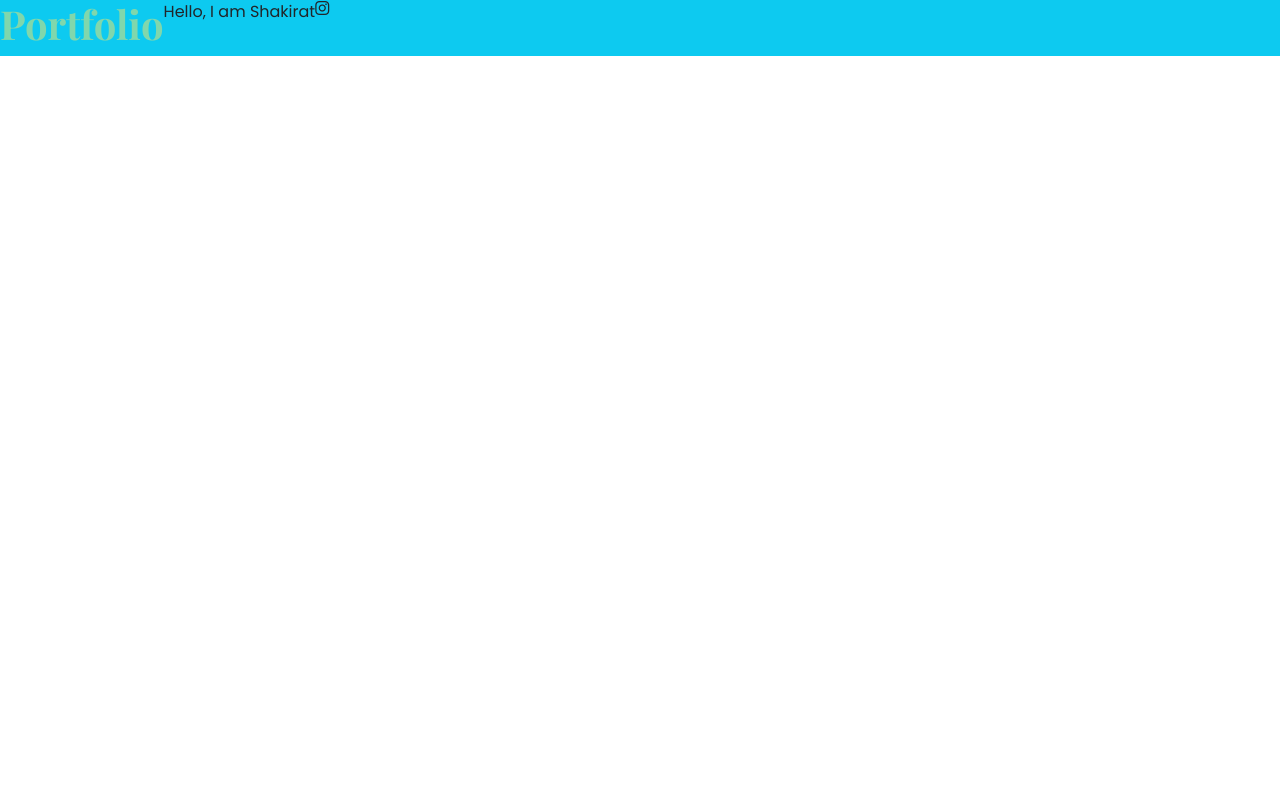
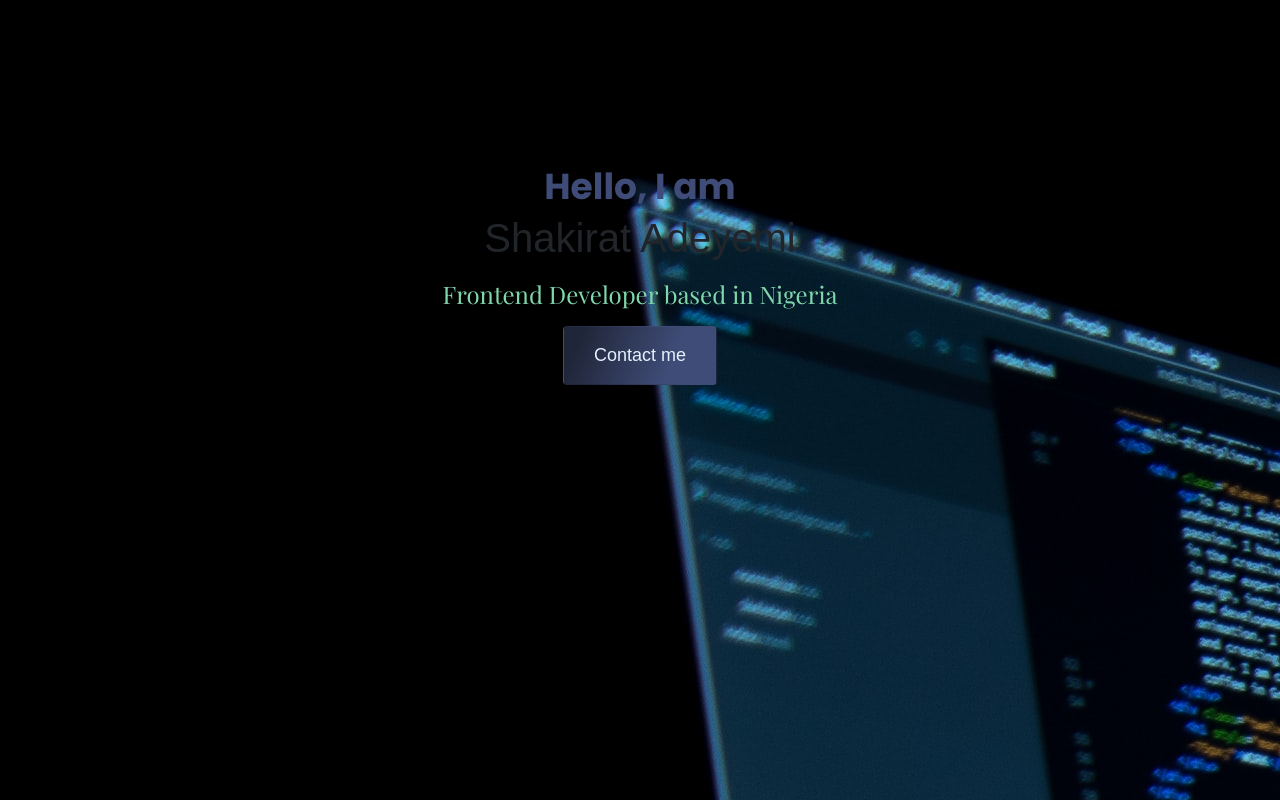
Before and after one commit to shakiratkemi/Portfolio-project, a plain HTML site: page index.html in a window 1280 px wide. Drawn offline with nearby package versions, Linux system fonts and the light colour scheme; a web font is replaced by a local one.

Commit message:
added images, updated the css and html

```diff
--- a/index.html
+++ b/index.html
@@ -32,10 +32,13 @@
     ></script>
   </head>
   <body>
-    <div class="d-flex bg-info">
-      <h1>Portfolio</h1>
-      <p>Hello, I am Shakirat</p>
-      <i class="fa-brands fa-instagram"></i>
+    <div class="container">
+      <div class="content text-center">
+        <p>Hello, I am</p>
+        <h1>Shakirat Adeyemi</h1>
+        <h2>Frontend Developer based in Nigeria</h2>
+        <a href="#" class="btn btn-branding">Contact me</a>
+      </div>
     </div>
   </body>
 </html>
--- a/styles/portfolio.css
+++ b/styles/portfolio.css
@@ -1,14 +1,44 @@
-body {
-  font-family: "Laila", sans-serif;
+:root {
+  --primary-color: rgb(63, 76, 119);
+  --secondary-color: #e4f1fe;
+  --tertiary-color: rgb(128, 215, 172);
+  --gradient: linear-gradient(
+    112.1deg,
+    rgb(32, 38, 57) 11.4%,
+    rgb(63, 76, 119) 70.2%
+  );
 }
 
-h1 {
-  color: rgb(128, 215, 172);
-  font-family: "Playfair Display", serif;
-  font-weight: bold;
+body {
+  background-image: url("/images/setup.jpg");
 }
 
-p {
+.container {
+  font-family: "Laila", sans-serif;
+  padding: 160px 20px;
+}
+
+.content p {
+  font-size: 36px;
   font-family: "Poppins", sans-serif;
+  font-weight: bold;
+  margin: 0;
+  color: var(--primary-color);
+}
+
+.content h2 {
+  color: var(--tertiary-color);
+  line-height: 2;
+  font-family: "Playfair Display", serif;
   font-weight: normal;
+  font-size: 24px;
 }
+
+.btn-branding {
+  background: var(--gradient);
+  color: var(--secondary-color);
+  border-radius: 4px;
+  font-size: 18px;
+  line-height: 27px;
+  padding: 15px 30px;
+}
```
Also changed, not shown: images/code.jpg (added), images/coding.jpg (added), images/laptop.jpg (added), images/setup.jpg (added), 1 other file.
